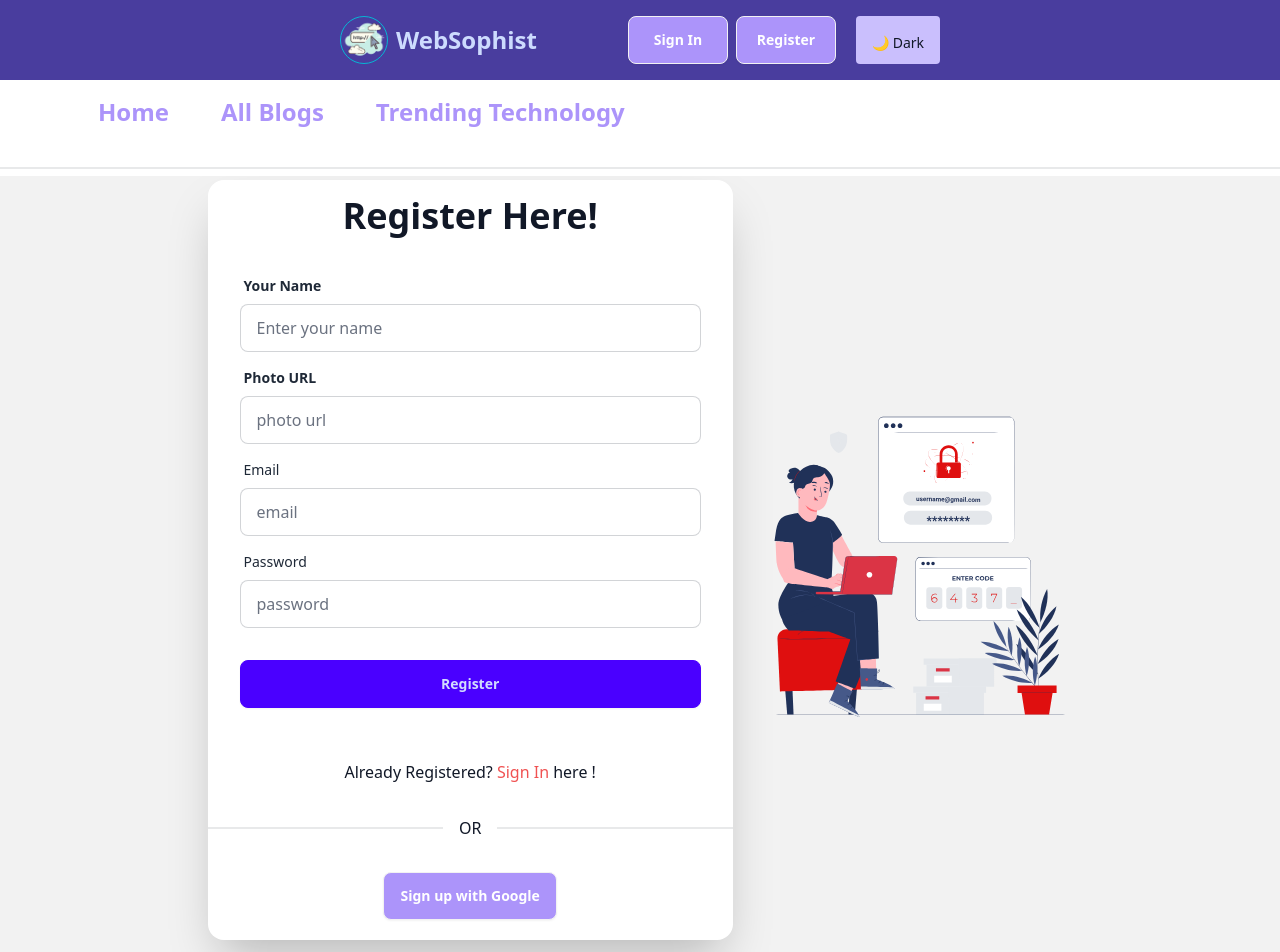
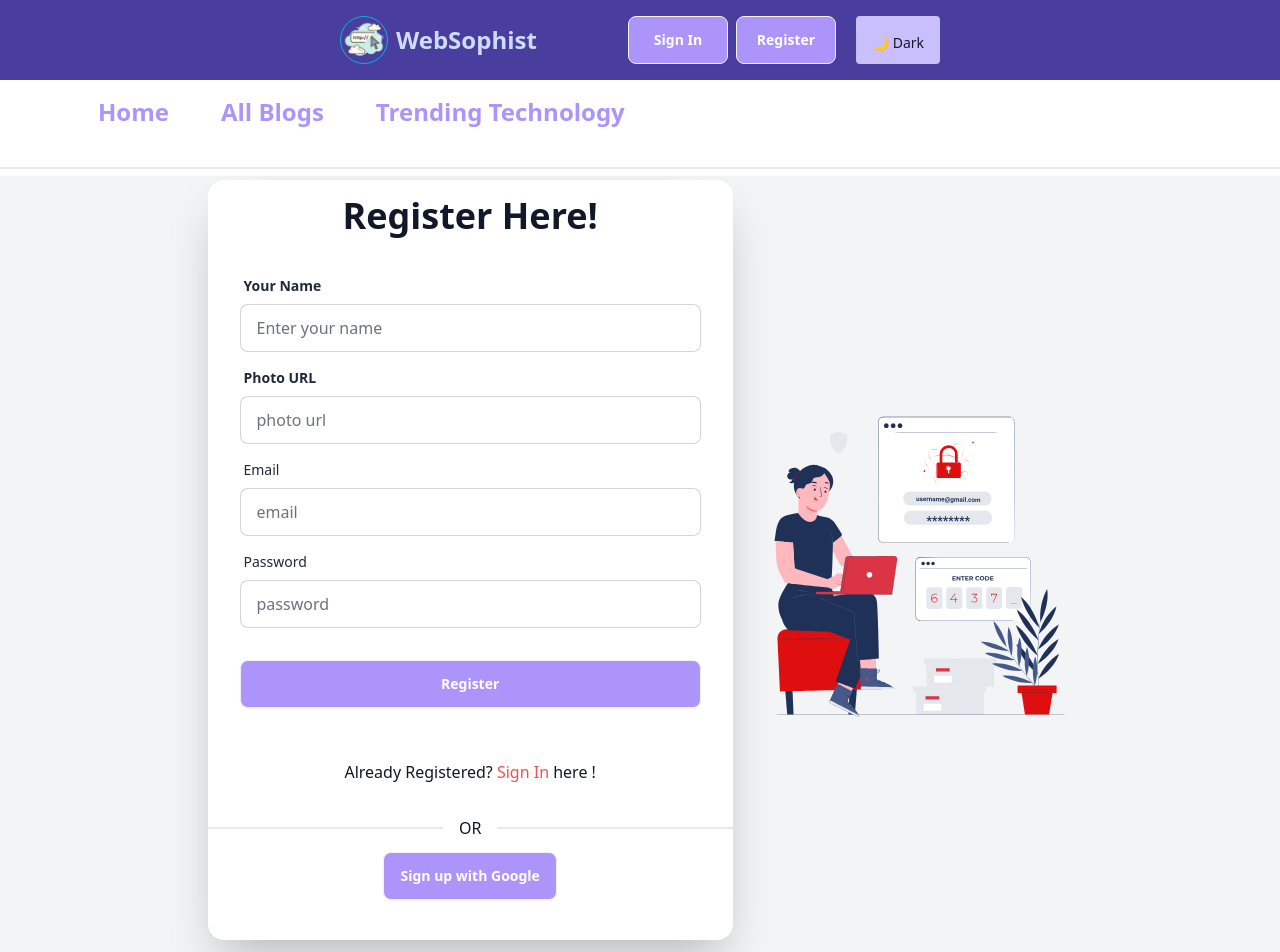
Before and after one commit to Bristyakter25/blog-website-client, a React (Vite) app: page /register in a window 1280 px wide. Shown: the top 952 px of the page. Built offline with nearby package versions, Linux system fonts and the light colour scheme; no server answers.

Commit message:
modified register page

```diff
--- a/src/pages/SocialLogin.jsx
+++ b/src/pages/SocialLogin.jsx
@@ -18,7 +18,7 @@ const SocialLogin = () => {
   return (
     <div className="w-full dark:text-black mx-auto flex flex-col items-center">
   <div className="divider">OR</div>
-  <button onClick={handleGoogleSignIn} className="btn flex justify-center m-5 bg-purple-400 text-white">Sign up with Google</button>
+  <button onClick={handleGoogleSignIn} className="btn text-white hover:bg-purple-800 dark:hover:bg-purple-800 bg-purple-400 dark:bg-purple-500 mb-10">Sign up with Google</button>
 </div>
   );
 };
--- a/src/pages/register/Register.jsx
+++ b/src/pages/register/Register.jsx
@@ -78,60 +78,60 @@ const Register = () => {
   };
 
   return (
-    <div className="hero bg-base-200 min-h-screen mt-40 lg:mt-40">
+    <div className="hero bg-gray-100 dark:bg-black min-h-screen mt-40 lg:mt-40">
       <div className="hero-content flex-col lg:flex-row-reverse">
-        <div className="text-center lg:text-left w-[300px] lg:w-[500px] ml-5">
+        <div className="text-center  lg:text-left w-[300px] lg:w-[500px] ml-5">
           <Lottie animationData={registerAnimation}></Lottie>
         </div>
-        <div className="card bg-base-100 w-full  shadow-2xl">
+        <div className="card bg-white dark:bg-purple-400  w-full  shadow-2xl">
           <h1 className="text-4xl font-bold  dark:text-black mt-4 text-center">Register Here!</h1>
 
           <form onSubmit={handleRegister} className="card-body">
           <div className="form-control">
             <label className="label">
-              <span className="label-text font-bold">Your Name</span>
+              <span className="label-text dark:text-white font-bold">Your Name</span>
             </label>
             <input
               name="name"
               type="text"
               placeholder="Enter your name"
-              className="input dark:text-black input-bordered"
+              className="input dark:text-black bg-white input-bordered"
               required
             />
           </div>
           <div className="form-control">
             <label className="label">
-              <span className="label-text font-bold">Photo URL</span>
+              <span className="label-text dark:text-white font-bold">Photo URL</span>
             </label>
             <input
               name="photo"
               type="text"
               placeholder="photo url"
-              className="input dark:text-black input-bordered"
+              className="input dark:text-black bg-white input-bordered"
               required
             />
           </div>
             <div className="form-control">
               <label className="label">
-                <span className="label-text">Email</span>
+                <span className="label-text dark:text-white">Email</span>
               </label>
               <input
                 type="email"
                 name="email"
                 placeholder="email"
-                className="input dark:text-black input-bordered"
+                className="input dark:text-black bg-white input-bordered"
                 required
               />
             </div>
             <div className="form-control">
               <label className="label">
-                <span className="label-text">Password</span>
+                <span className="label-text dark:text-white">Password</span>
               </label>
               <input
                 type="password"
                 name="password"
                 placeholder="password"
-                className="input dark:text-black input-bordered"
+                className="input dark:text-black bg-white input-bordered"
                 required
               />
             </div>
@@ -140,10 +140,10 @@ const Register = () => {
               <p className="text-red-500 font-semibold mt-2">{error}</p>
             )}
             <div className="form-control mt-6">
-              <button className="btn btn-primary">Register</button>
+              <button className="btn text-white hover:bg-purple-800 dark:hover:bg-purple-800 bg-purple-400 dark:bg-purple-500">Register</button>
             </div>
           </form>
-          <p className="text-center dark:text-black my-5">
+          <p className="text-center dark:text-black  my-5">
             Already Registered?{" "}
             <Link to="/signIn" className="text-red-500">
               Sign In
--- a/src/pages/signIn/SignIn.jsx
+++ b/src/pages/signIn/SignIn.jsx
@@ -57,7 +57,7 @@ const SignIn = () => {
 
         </div>
         <div className="form-control mt-6">
-          <button className="btn btn-primary">Sign In</button>
+          <button className="btn text-white hover:bg-purple-800 dark:hover:bg-purple-800 bg-purple-400 dark:bg-purple-500">Sign In</button>
         </div>
       </form>
       <p className="text-center dark:text-black my-5">
```
